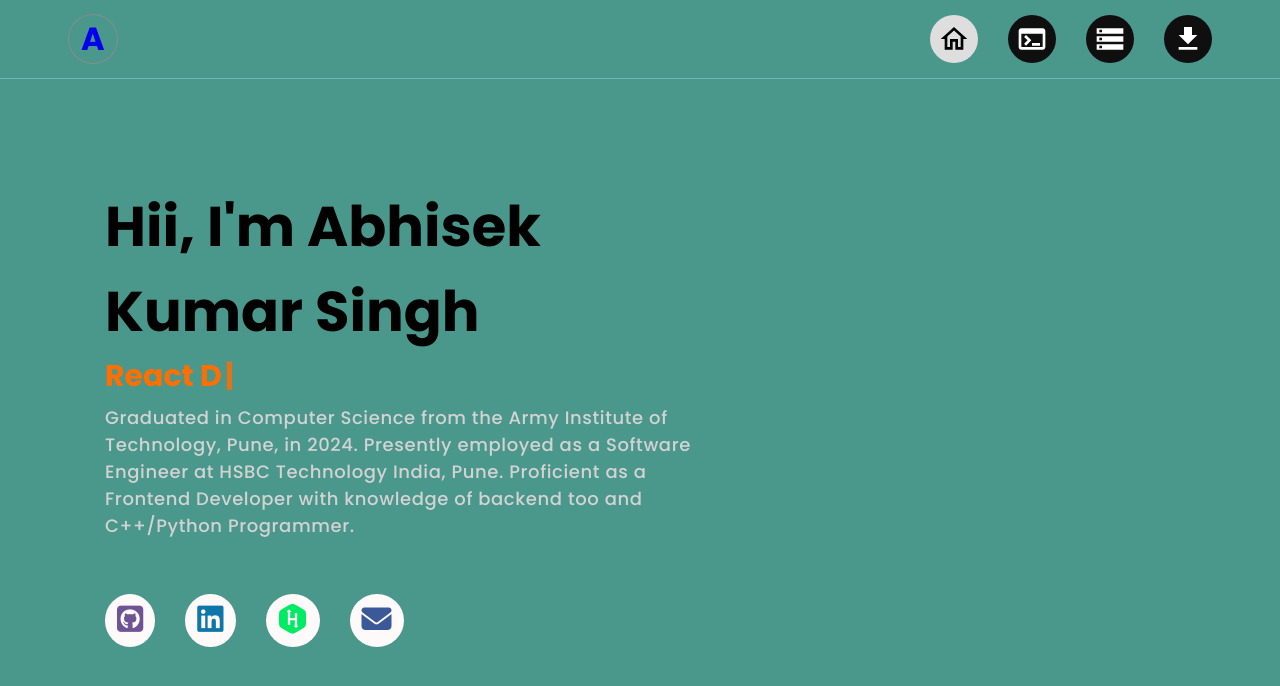
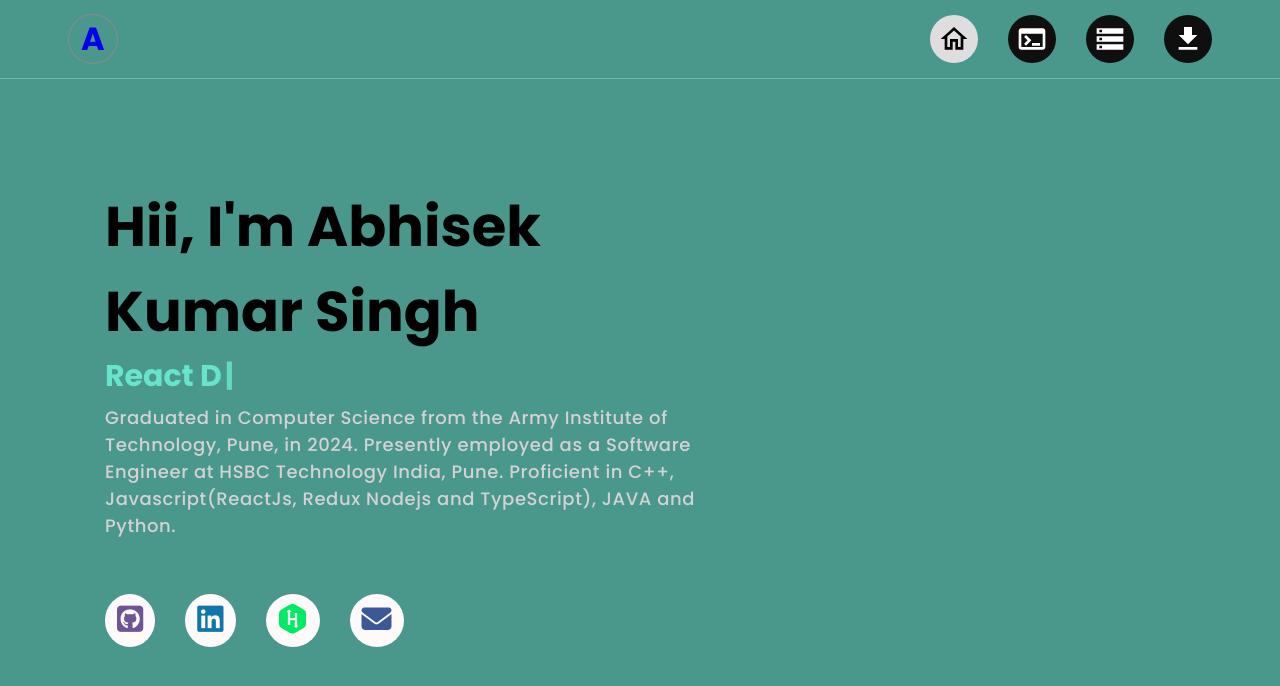
Before and after one commit to Denver04/Portfolio2, a React (Vite) app: page / in a window 1280 px wide. Shown: the top 686 px of the page. Built offline with nearby package versions, Linux system fonts and the light colour scheme.

Commit message:
resume and text changed

```diff
--- a/index.html
+++ b/index.html
@@ -7,6 +7,7 @@
     <script src="https://kit.fontawesome.com/edd4e6a249.js" crossorigin="anonymous"></script>
     <link rel="stylesheet" href="https://kit.fontawesome.com/edd4e6a249.css" crossorigin="anonymous">
     <link rel="stylesheet" href="https://cdn.jsdelivr.net/gh/devicons/devicon@v2.15.1/devicon.min.css">
+    <link rel="stylesheet" type='text/css' href="https://cdn.jsdelivr.net/gh/devicons/devicon@latest/devicon.min.css" />
     <title>Abhisek Kumar Singh</title>
   </head>
   <body aria-hidden="false">
--- a/src/components/Achieve.jsx
+++ b/src/components/Achieve.jsx
@@ -31,13 +31,19 @@ function Achieve() {
           </div>
           <p>
             <ul style={{ listStyle: "inside" }}>
+              <li>Software Engineer at HSBC Technology India, Pune.</li>
               <li>
-                Software Engineer at HSBC Technology India, Pune.
+                Developed automation solutions using <strong>Python</strong> and{" "}
+                <strong>Pandas</strong> to optimize legacy codebases. Designed
+                tools to identify and modify pre-existing code based on dynamic
+                business requirements, significantly reducing manual development
+                efforts and improving code efficiency and maintainability
               </li>
               <li>
-                Developing methods to Optimize pre-develop codes using{" "}
-                <strong>Python</strong>  and <strong>Panda </strong> which can run over rpgle/clle codes.
-                It saves time and reduces developers' effort.
+                Built <strong>RESTful APIs</strong> to facilitate end-to-end
+                system integration and seamless communication between frontend
+                and backend modules. Ensured high performance, scalability and
+                secure data transactions in all backend services.
               </li>
             </ul>
           </p>
@@ -59,14 +65,12 @@ function Achieve() {
           </div>
           <p>
             <ul style={{ listStyle: "inside" }}>
-              <li>
-                Hired as a Full Stack developer but mainly focus on Frontend
-              </li>
+              <li>Hired as a Full Stack developer</li>
               <li>
                 Created multiple user interfaces using{" "}
-                <strong>ReactJs, </strong> <strong>TypeScript, </strong> and{" "}
-                <strong>Material-UI</strong> and constructed various components
-                as part of my internship.
+                <strong>ReactJs, </strong> <strong>TypeScript, </strong>{" "}
+                <strong>Redux, </strong>and <strong>Material-UI</strong> and
+                constructed various components as part of my internship.
               </li>
               <li>
                 Worked closely with the development team to effectively add my
--- a/src/components/Body.jsx
+++ b/src/components/Body.jsx
@@ -22,7 +22,7 @@ function Body() {
             <h3>Hii, I'm Abhisek Kumar Singh</h3>
             <span className="typewriter" style={{ fontWeight: "bold" }}>
               <Typewriter
-                words={["React Developer", "C++ Programmer"]}
+                words={["React Developer", "C++ Programmer", "JAVA Learner"]}
                 loop={false}
                 cursor
                 cursorStyle="|"
@@ -34,8 +34,8 @@ function Body() {
             <p>
               Graduated in Computer Science from the Army Institute of
               Technology, Pune, in 2024. Presently employed as a Software
-              Engineer at HSBC Technology India, Pune. Proficient as a
-              Frontend Developer with knowledge of backend too and C++/Python Programmer.
+              Engineer at HSBC Technology India, Pune. Proficient in C++,
+              Javascript(ReactJs, Redux Nodejs and TypeScript), JAVA and Python.
             </p>
             <div className="icons">
               <div className="tooltip">
--- a/src/components/Navbar.jsx
+++ b/src/components/Navbar.jsx
@@ -41,7 +41,7 @@ function Navbar() {
         <a href="/" className="logoA">
           <h1>A</h1>
         </a>
-        <div className={menu}>
+        {<div className={menu}>
           <Tooltip title="Home">
             <NavLink className="a" to="/" onClick={crossed}>
               <HomeOutlinedIcon
@@ -88,7 +88,12 @@ function Navbar() {
               {/* Resume */}
             </a>
           </Tooltip>
+        </div>}
+        {/* {burger && (
+        <div className={mainBar} onClick={clicked}>
+          <i class="fa-solid fa-bars fa-2xl"></i>
         </div>
+      )} */}
       </div>
       {/* {burger ? (
         <div className={mainBar} onClick={clicked}>
--- a/src/components/Skill.jsx
+++ b/src/components/Skill.jsx
@@ -16,7 +16,7 @@ function Skill() {
       </div>
       <div className="skills" data-aos="zoom-in">
         <div class="skill-bars">
-          <h3>Frontend</h3>
+          <h3>Development</h3>
           <hr style={{ border: "1px solid rgb(0 0 0)" }} />
           <div class="bar">
             <i class="devicon-html5-plain-wordmark colored"></i>
@@ -44,6 +44,7 @@ function Skill() {
             <i class="devicon-jquery-plain colored"></i>
 
             <i class="devicon-babel-plain colored"></i>
+
           </div>
         </div>
 
@@ -55,6 +56,7 @@ function Skill() {
             <i class="devicon-express-original-wordmark"></i>
             <i class="devicon-mongodb-plain-wordmark colored"></i>
             <i class="devicon-graphql-plain colored"></i>
+            <i class="devicon-spring-original colored"></i>
           </div>
         </div>
 
--- a/src/index.css
+++ b/src/index.css
@@ -1,6 +1,6 @@
 .main {
   min-height: 100vh;
-  /* background: url("./images/bg.jpg") no-repeat center center/cover; */
+  background: #369991;
   color: black;
 }
 /* .morning-background {
@@ -22,7 +22,7 @@
   color: rgb(70 179 0);
 }
 .afternoon-background .typewriter {
-  color: #ff6e00;
+  color: #67e4c9;
 }
 .night-background .typewriter {
   color: #00ffc7;
```
Also changed, not shown: 1 other file (tests, documents, lock files or other folders).
